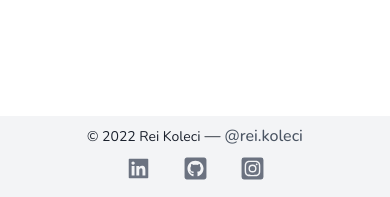
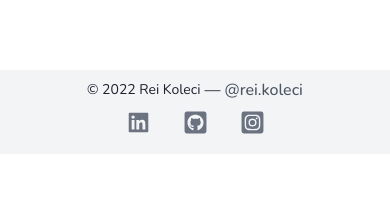
Before and after one commit to rkoleci/portfolio-web, a Next.js app: page / in a window 390 px wide. Shown: the part 644-841 px from the top of the page. Built offline with nearby package versions, Linux system fonts and the light colour scheme.

Commit message:
Footer mobile not fixed

```diff
--- a/components/footer.tsx
+++ b/components/footer.tsx
@@ -6,7 +6,10 @@ import { FaGithubSquare, FaInstagramSquare } from "react-icons/fa";
 export default function Footer() {
   return (
     <Box
-      position="fixed"
+      position={{
+        sm: 'absolute',
+        lg: 'fixed'
+      }}
       bottom="0"
       left="0"
       width="100%"
```
